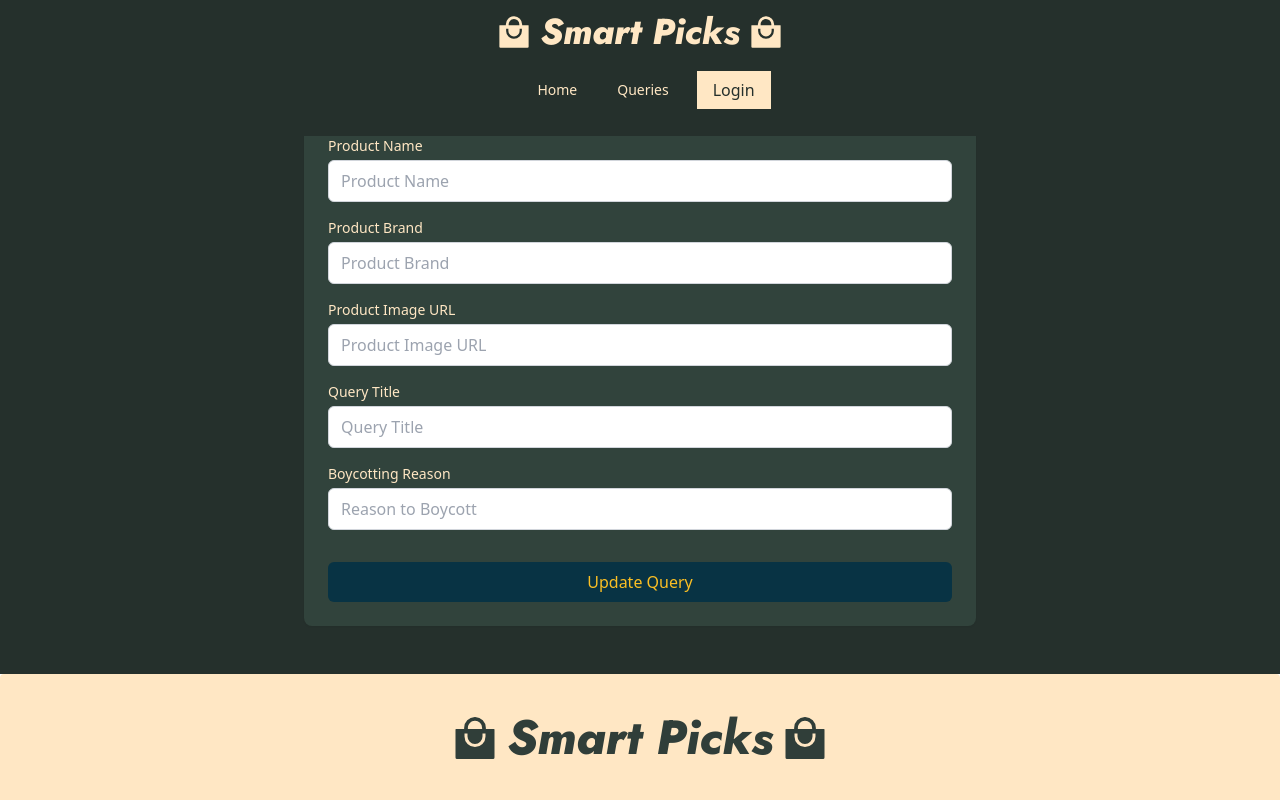
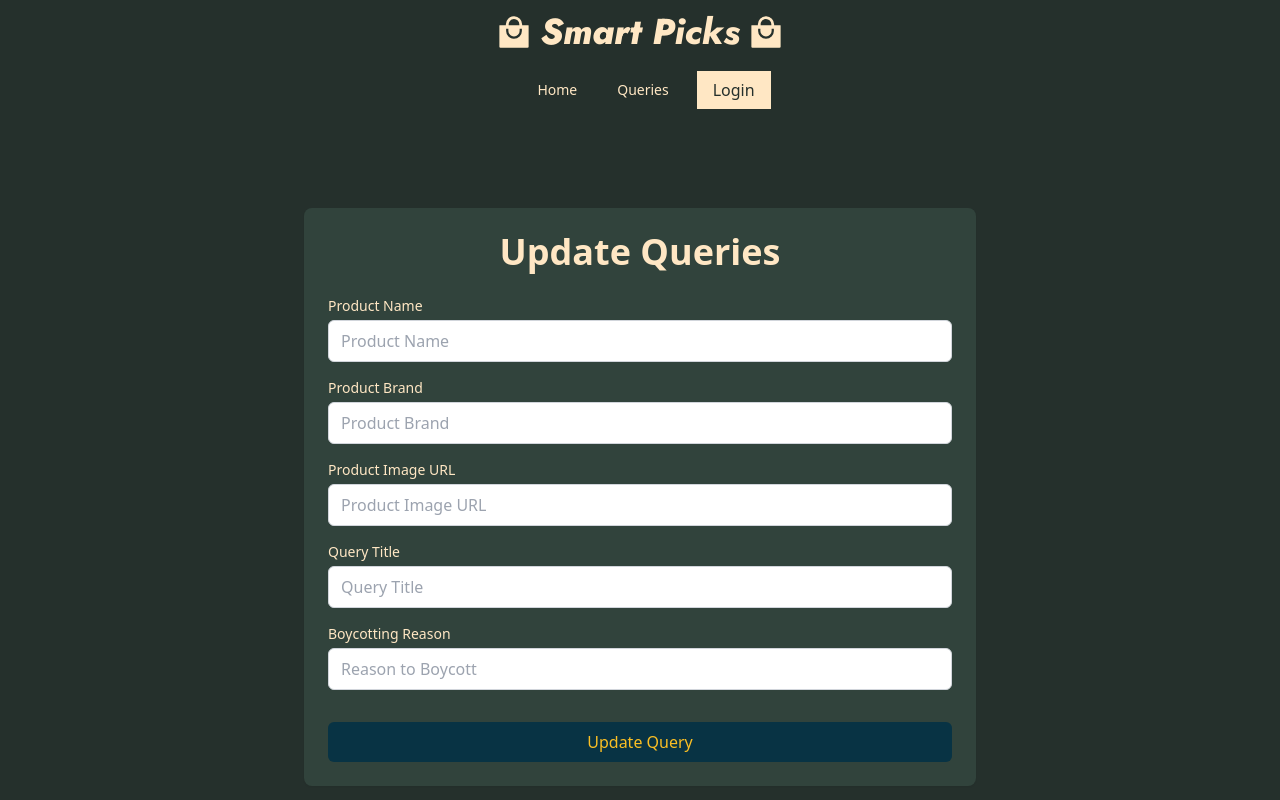
Before and after one commit to golamsarwar96/smart-picks-app-client, a React (Vite) app: page /update/1 in a window 1280 px wide. Shown: the top 800 px of the page. Built offline with nearby package versions, Linux system fonts and the light colour scheme; no server answers; a web font is replaced by a local one.

Commit message:
Worked with alignment and spacing of update query page.

```diff
--- a/src/pages/UpdateQuery.jsx
+++ b/src/pages/UpdateQuery.jsx
@@ -67,7 +67,7 @@
     }
   };
   return (
-    <div className=" bg-primaryColor py-12 px-4">
+    <div className=" bg-primaryColor md:py-32 lg:py-20 py-10 px-4 md:mt-32 mt-24">
       <div className="max-w-2xl mx-auto bg-textColor rounded-lg shadow-sm p-6">
         <h2 className="text-4xl font-bold text-secondaryColor text-center mb-6">
           Update Queries
```
